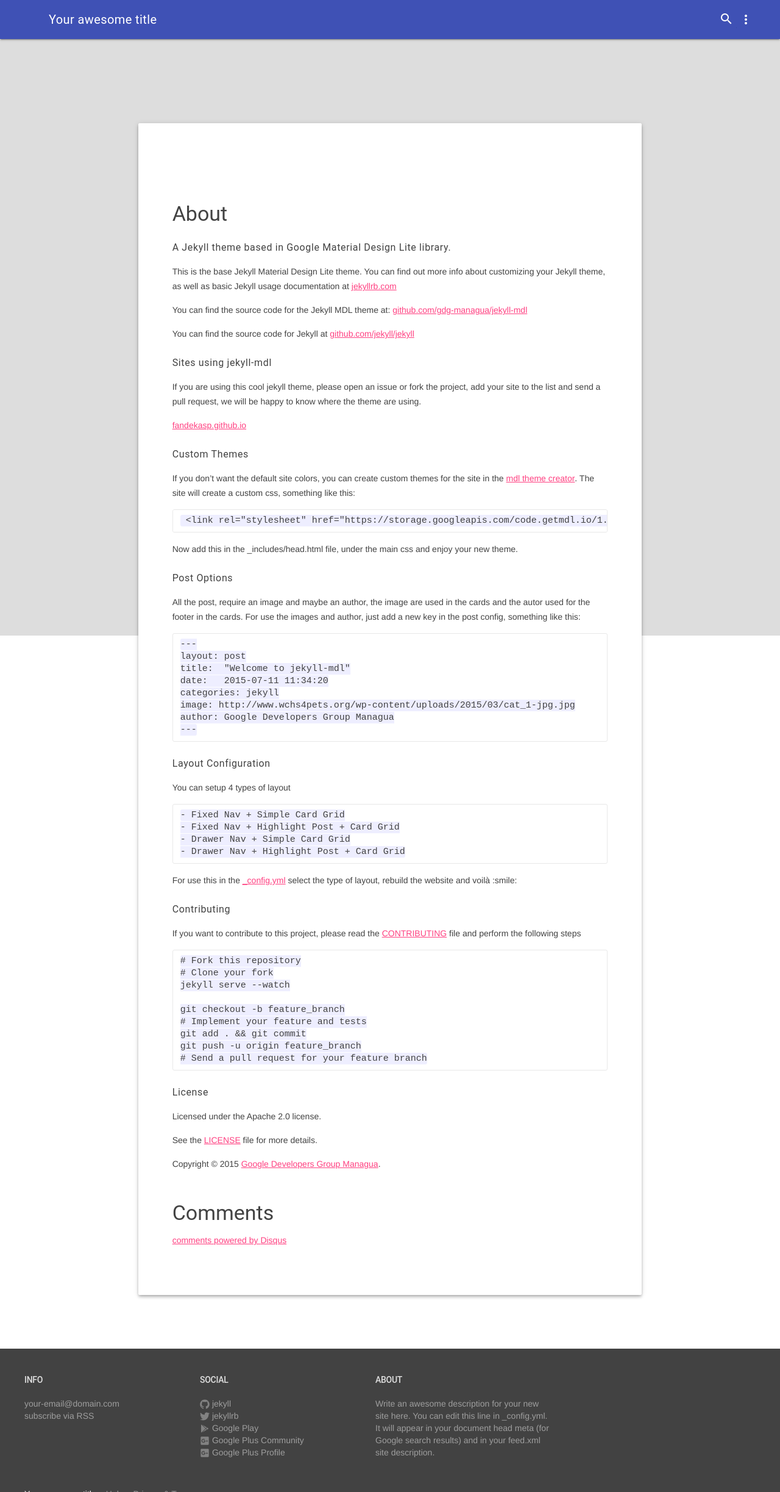
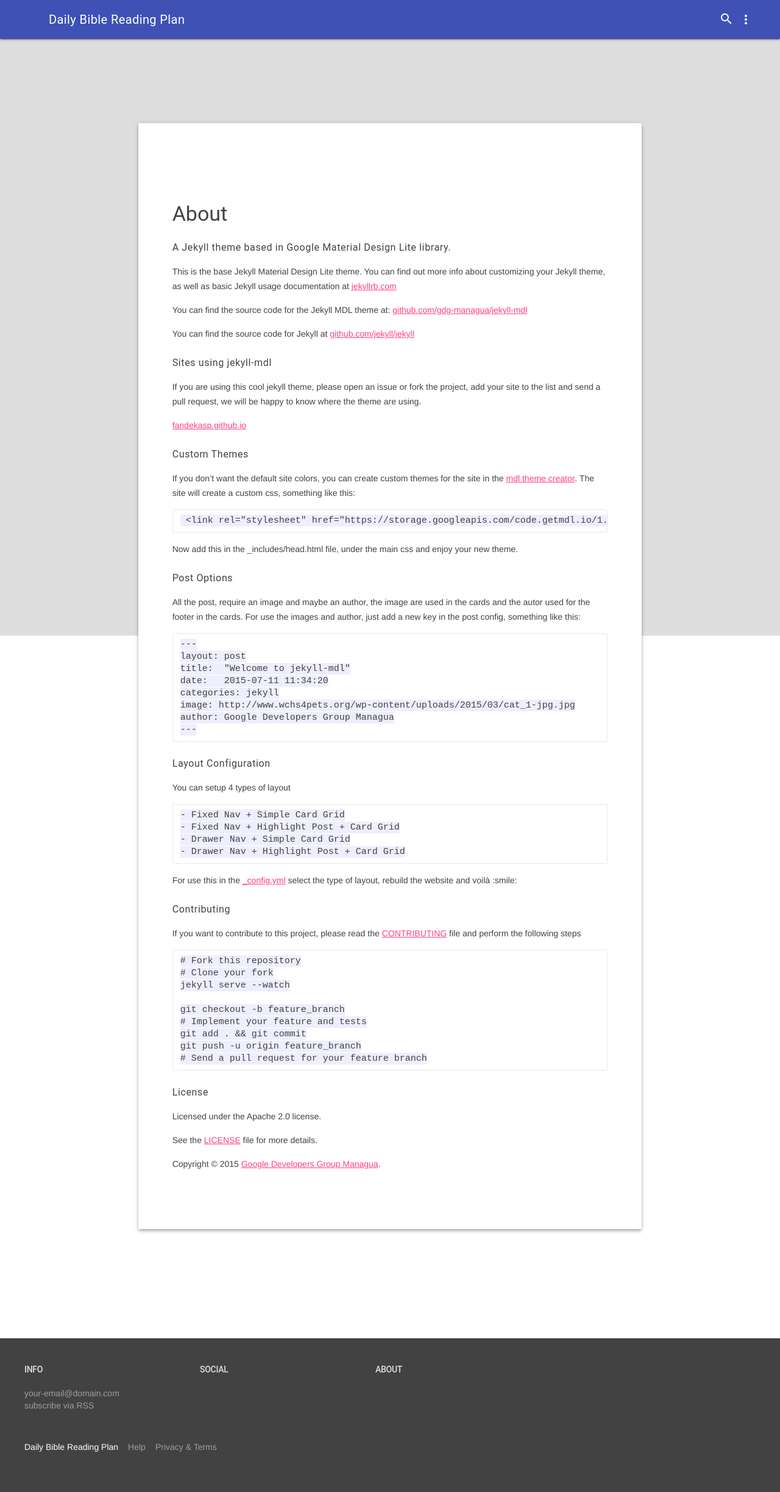
Before and after one commit to redeemerth/daily-bible-reading-plan, a Jekyll site: the page built from about.md, in a window 1280 px wide. Shown: the whole page at 61% size. Built offline with Jekyll 4.4.1, drawn with Linux system fonts in a browser that asks for light colours; comment, search, counter and statistics services are not loaded.

Commit message:
update yaml

```diff
--- a/_config.yml
+++ b/_config.yml
@@ -1,18 +1,9 @@
 # Site settings
-title: Your awesome title
+title: Daily Bible Reading Plan
 email: your-email@domain.com
 description: > # this means to ignore newlines until "baseurl:"
-  Write an awesome description for your new site here. You can edit this
-  line in _config.yml. It will appear in your document head meta (for
-  Google search results) and in your feed.xml site description.
 baseurl: "" # the subpath of your site, e.g. /blog/
-url: "http://yourdomain.com" # the base hostname & protocol for your site
-twitter_username: jekyllrb
-github_username:  jekyll
-google_play: 'GDGX'
-google_plus_com: '109485346959707049693'  # Community link
-google_plus_per: '+GDGManagua'  #Personal link
-facebook_app_id: 12345
+url: "https://redeemerth.github.io/daily-bible-reading-plan/" # the base hostname & protocol for your site
 
 # Layout settings
 header_type: default  # values [ drawer, default ]
@@ -21,17 +12,8 @@
 
 more_vert:
   option1:
-    name: Cool Option 1
-    link: www.myawesomelink.com
-  option2:
-    name: Cool Option 2
-    link: www.myawesomelink.com
-  option3:
-    name: Cool Option 3
-    link: www.myawesomelink.com
-
-disqus: true
-disqus_shortname: 'gdgmanagua'
+    name: Redeemer Home
+    link: www.redeemerth.org
 
 # Build settings
 markdown: kramdown
```
